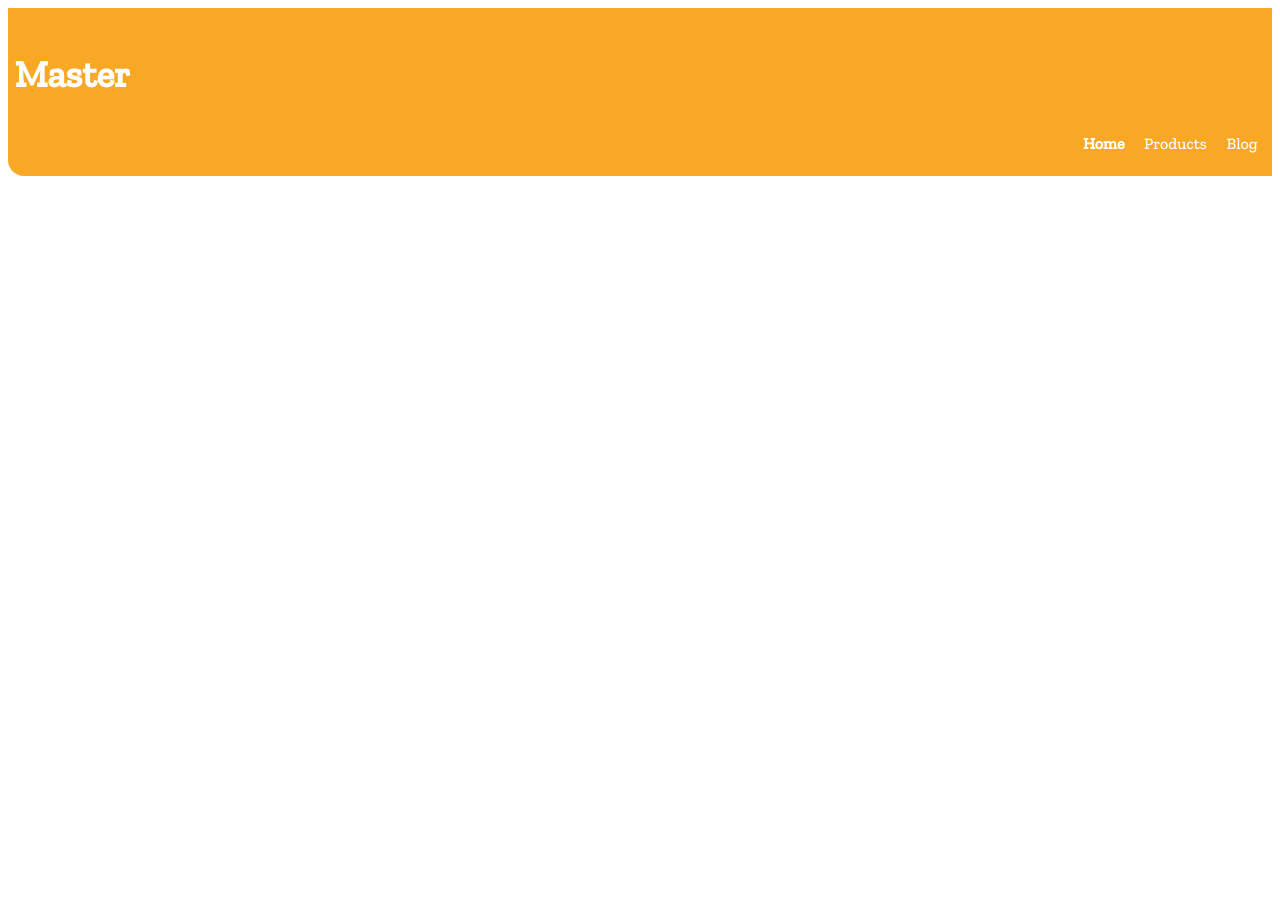
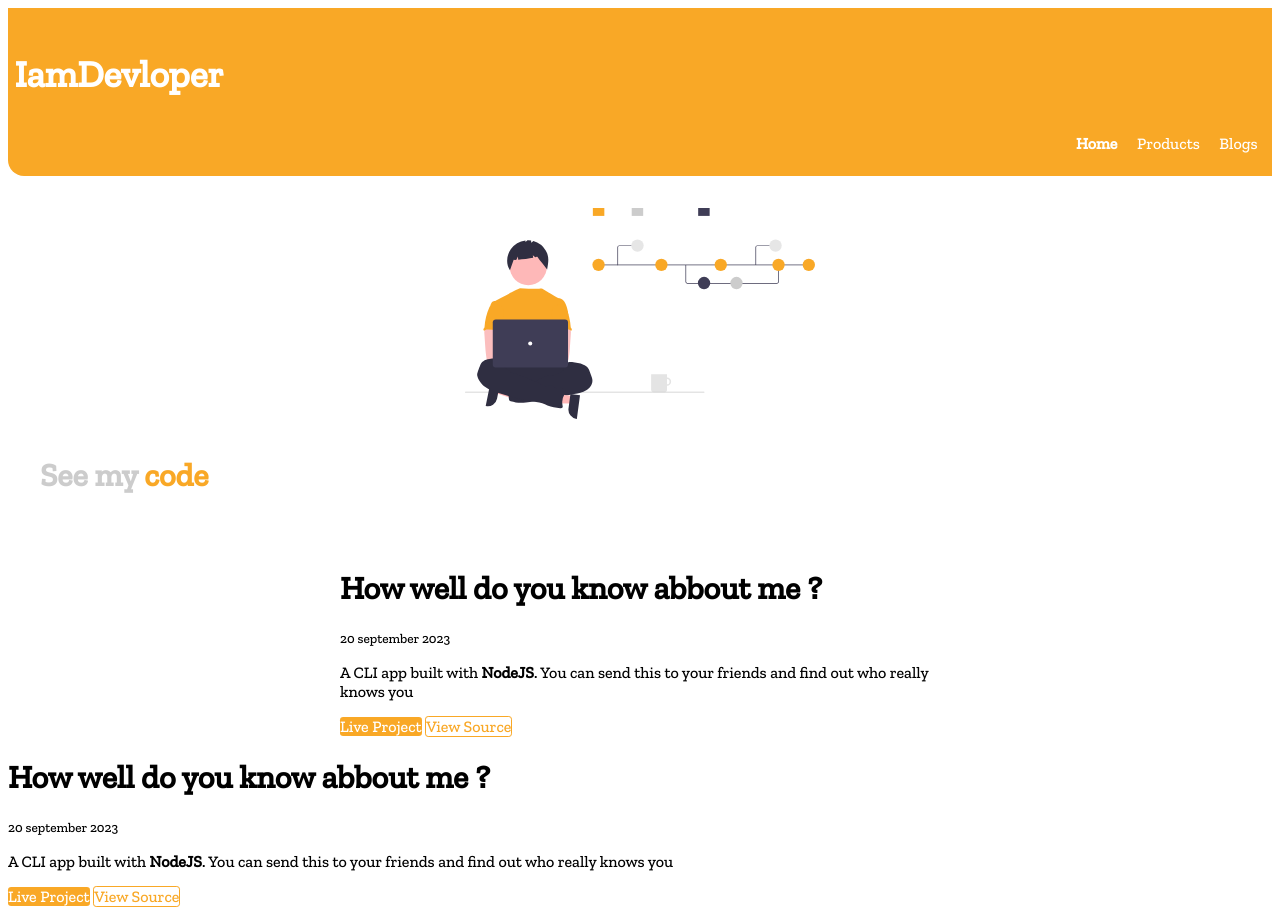
Before and after one commit to HimanshuTakuli/Himanshu-portfolio, a plain HTML site: page index.html in a window 1280 px wide. Before the commit the page ends 800 px from the top, so only its background shows below. Drawn offline with nearby package versions, Linux system fonts and the light colour scheme.

Commit message:
Added DIV

```diff
--- a/index.html
+++ b/index.html
@@ -8,23 +8,38 @@
   </head>
   <body>
     <nav class="navigation">
-      <div class="nav-brand"><h3>Master</h3></div>
+      <div class="nav-brand"><h3>IamDevloper</h3></div>
       <ul class="list-non-bullet nav-pills">
         <li class="list-item-inline">
           <a class="link link-active"  href="/index.html">Home</a>
         </li>
         <li class="list-item-inline">
-          <a class="link" href="/index.html">Products</a>
+          <a class="link" href="/products.html">Products</a>
         </li>
         <li class="list-item-inline">
-          <a class="link" href="/index.html">Blog</a>
+          <a class="link" href="/blogs.html">Blogs</a>
         </li>
       </ul>
     </nav>
 
+    <header class="hero">
+      <img class="hero-img" src="images/adarshlogo.svg" />
+      <h1 class="hero-heading">See my<span class="heading-inverted"> code </span></h1>
+    </header>
+<div class="container container-center">
+  <h1>How well do you know abbout me ?</h1>
+  <small>20 september 2023</small>
+  <p>A CLI app built with <strong>NodeJS</strong>. You can send this to your friends and find out who really knows you </p>
 
+  <a class="link primary-link" href="https://replit.com/@himanshujackhr/Lesson1">Live Project</a>
+  <a class="link secondary-link" href="https://github.com/HimanshuTakuli">View Source</a>
+</div>
+    <h1>How well do you know abbout me ?</h1>
+    <small>20 september 2023</small>
+    <p>A CLI app built with <strong>NodeJS</strong>. You can send this to your friends and find out who really knows you </p>
 
-
+    <a class="link primary-link" href="https://replit.com/@himanshujackhr/Lesson1">Live Project</a>
+    <a class="link secondary-link" href="https://github.com/HimanshuTakuli">View Source</a>
 
   </body>
 </html>
```
